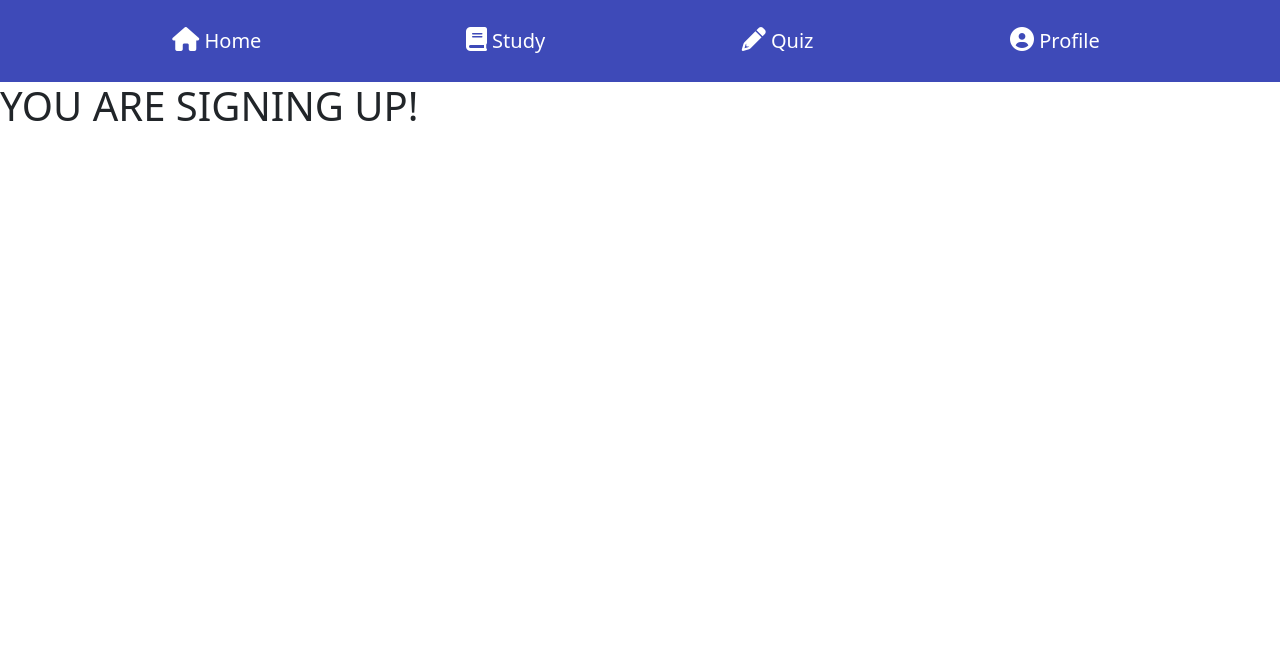
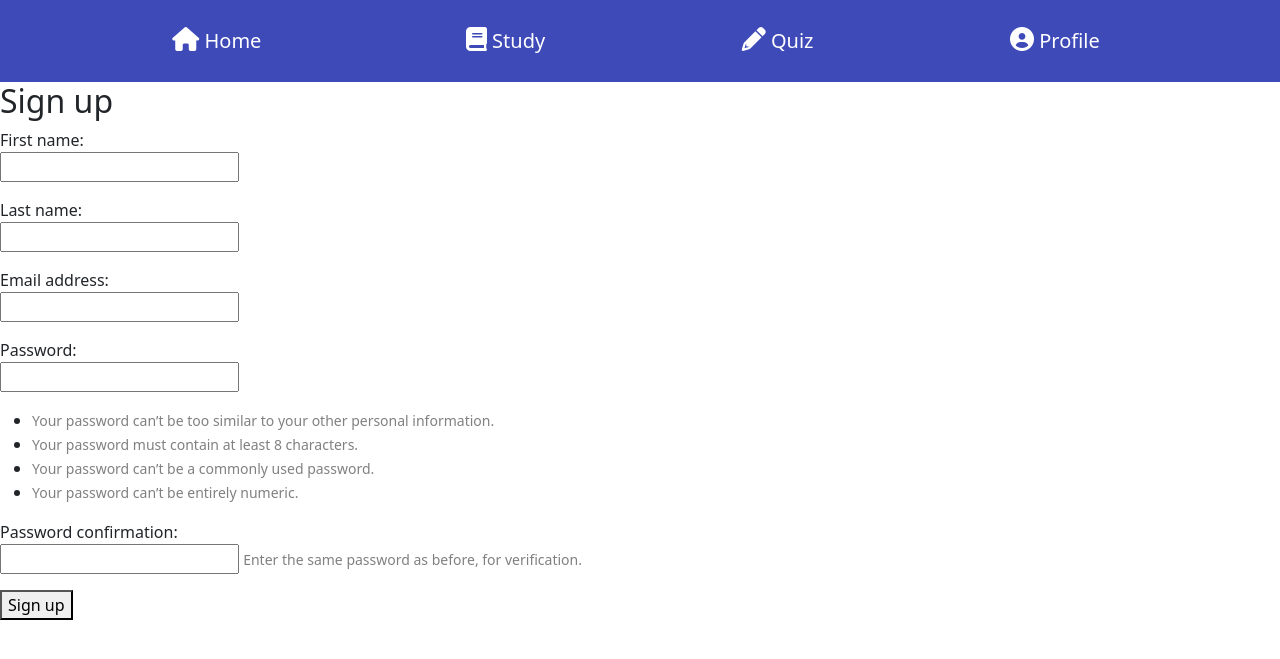
Before and after one commit to GaryAllan1/L4-Project, a Django app: page /signup in a window 1280 px wide. Shown: the top 659 px of the page. Run offline with Django 4.2, Linux system fonts and the light colour scheme.

Commit message:
sign up functionality

```diff
--- /dev/null
+++ b/src/haile/haileapp/forms.py
@@ -0,0 +1,7 @@
+from django.contrib.auth.models import User
+from django.contrib.auth.forms import UserCreationForm
+
+class SignUpForm(UserCreationForm):
+    class Meta:
+        model = User
+        fields = ('first_name', 'last_name', 'email', 'password1', 'password2')
--- a/src/haile/haileapp/models.py
+++ b/src/haile/haileapp/models.py
@@ -6,7 +6,7 @@ class HaileUser(models.Model):
     surname = models.CharField(max_length=100)
     email = models.CharField(max_length=100)
     password = models.CharField(max_length=100)
-    final_score = models.IntegerField()
+    final_score = models.IntegerField(null=True)
 
 class ChatPrompt(models.Model):
     prompt_id = models.AutoField(primary_key=True)
--- a/src/haile/haileapp/views.py
+++ b/src/haile/haileapp/views.py
@@ -1,9 +1,14 @@
-from django.shortcuts import render
+from django.shortcuts import render, redirect
 from django.http import HttpResponse
 from django.urls import reverse
+from .forms import SignUpForm
+from django.contrib.auth import authenticate, login, logout
+from django.contrib.auth.forms import AuthenticationForm
 
 def index(request):
-    return render(request, 'index.html')
+    if request.user.is_authenticated:
+        context_dict = {'user': request.user}
+    return render(request, 'index.html', context=context_dict)
 
 def study(request):
     return render(request,'study.html')
@@ -13,3 +18,23 @@ def quiz_intro(request):
 
 def signup(request):
     return render(request,'signup.html')
+
+def signup(request):
+    if request.method == 'POST':
+        form = SignUpForm(request.POST)
+        if form.is_valid():
+            user = form.save()
+            user.refresh_from_db()
+            # load the profile instance created by the signal
+            user.save()
+            raw_password = form.cleaned_data.get('password1')
+
+            # login user after signing up
+            user = authenticate(username=user.username, password=raw_password)
+            login(request, user)
+
+            # redirect user to home page
+            return redirect('index')
+    else:
+        form = SignUpForm()
+    return render(request, 'signup.html', {'form': form})
--- a/src/haile/templates/signup.html
+++ b/src/haile/templates/signup.html
@@ -2,5 +2,22 @@
 {% extends "base.html" %}
 
 {% block body_block %}
-<h1>YOU ARE SIGNING UP!</h1>
+<h2>Sign up</h2>
+ <form method="post">
+    {% csrf_token %}
+    {% for field in form %}
+      <p>
+        {{ field.label_tag }}<br>
+        {{ field }}
+        {% if field.help_text %}
+          <small style="color: grey">{{ field.help_text }}</small>
+        {% endif %}
+        {% for error in field.errors %}
+          <p style="color: red">{{ error }}</p>
+        {% endfor %}
+      </p>
+    {% endfor %}
+    <button type="submit">Sign up</button>
+  </form>
+
 {% endblock %}
```
Also changed, not shown: src/haile/templates/index.html (+13 -1 lines).
